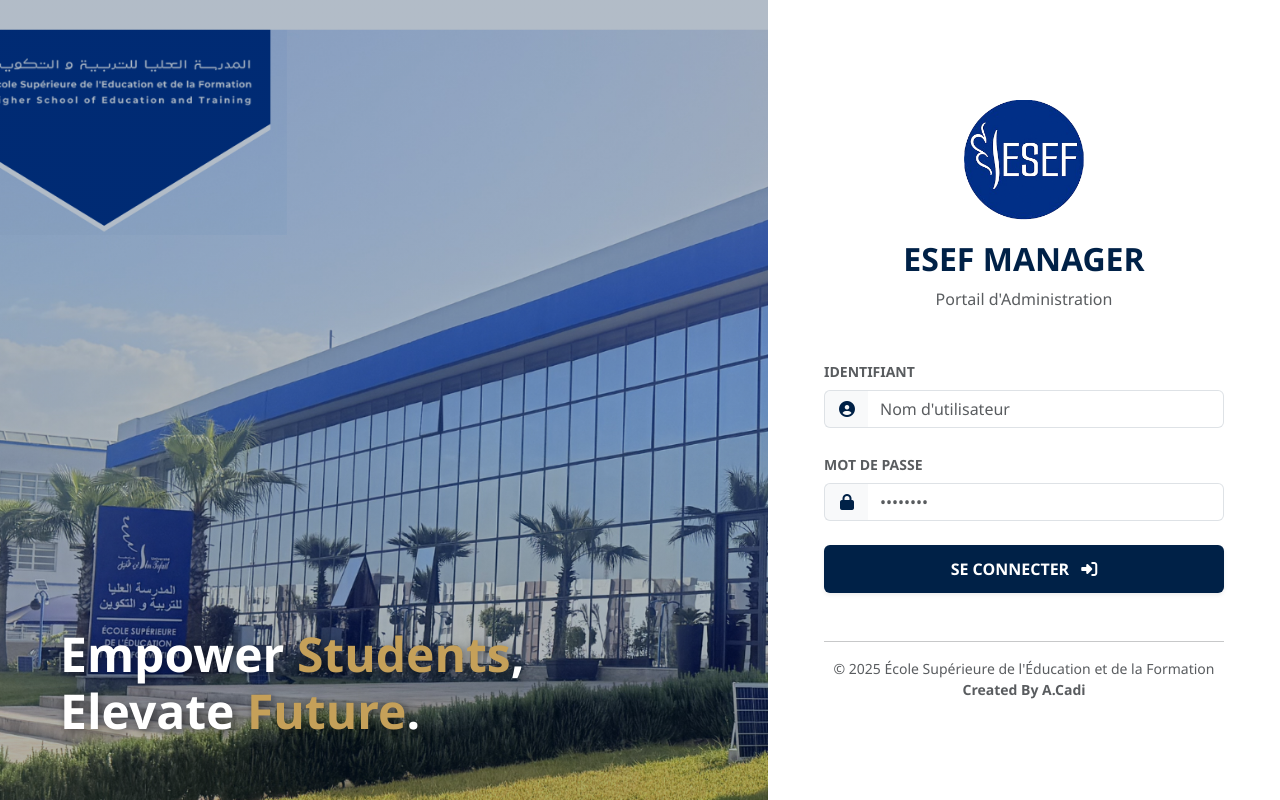
After one commit to 00DarkGhost00/Tracking_absence, a Flask app: page /login in a window 1280 px wide. The commit adds this page. Run offline with Flask 3, Linux system fonts and the light colour scheme; parts of the project's set-up code (start-up, migrations or seed data) failed here and were passed over.

Commit message:
Final Version

```diff
--- /dev/null
+++ b/Etapes.txt
@@ -0,0 +1,4 @@
+CMD ode Admin
+
+.\venv\Scripts\activate
+python app.py
--- a/app.py
+++ b/app.py
@@ -1,7 +1,10 @@
 import os, sqlite3
 import pandas as pd
+import socket
+from zeroconf import ServiceInfo, Zeroconf
 from flask import Flask, render_template, request, redirect, url_for, g
 from flask import send_file
+from flask import session, flash
 from datetime import datetime, timedelta
 
 app = Flask(__name__)
@@ -9,14 +12,51 @@ app.config['SECRET_KEY'] = 'esef_manager_2025'
 DATABASE = 'absence_tracker.db'
 
 
+
+
+# --- AUTH CONFIG ---
+ADMIN_USER = "admin"
+ADMIN_PASS = "esef2025" # Change this to your preferred password
+
+# --- LOGIN DECORATOR ---
+# This is a "gatekeeper" - if you aren't logged in, it kicks you to the login page
+from functools import wraps
+def login_required(f):
+    @wraps(f)
+    def decorated_function(*args, **kwargs):
+        if 'logged_in' not in session:
+            return redirect(url_for('login'))
+        return f(*args, **kwargs)
+    return decorated_function
+
+# --- NEW LOGIN ROUTES ---
+
+@app.route('/login', methods=['GET', 'POST'])
+def login():
+    if request.method == 'POST':
+        if request.form['username'] == ADMIN_USER and request.form['password'] == ADMIN_PASS:
+            session['logged_in'] = True
+            return redirect(url_for('dashboard'))
+        else:
+            flash("Identifiants incorrects", "danger")
+    return render_template('login.html')
+
+@app.route('/logout')
+def logout():
+    session.pop('logged_in', None)
+    return redirect(url_for('login'))
+
+
 # --- BACKUP & RESTORE ROUTES ---
 
 @app.route('/export_db')
+@login_required
 def export_db():
     # This sends the actual database file to the user's browser
     return send_file(DATABASE, as_attachment=True, download_name=f"backup_esef_{datetime.now().strftime('%Y-%m-%d')}.db")
 
 @app.route('/restore_db', methods=['POST'])
+@login_required
 def restore_db():
     if 'backup_file' in request.files:
         file = request.files['backup_file']
@@ -98,6 +138,7 @@ def get_stats_for_prof(prof_name):
 # --- 3. ROUTES ---
 
 @app.route('/')
+@login_required
 def index():
     db = get_db()
     try:
@@ -107,6 +148,7 @@ def index():
     return render_template('index.html', rooms=rooms, time_slots=slots, today=datetime.now().strftime('%Y-%m-%d'))
 
 @app.route('/process_absence', methods=['POST'])
+@login_required
 def process_absence():
     db = get_db()
     d, s, rms = request.form['date'], request.form['time_slot'], request.form.getlist('empty_rooms')
@@ -128,6 +170,7 @@ def process_absence():
     return redirect(url_for('dashboard'))
 
 @app.route('/dashboard')
+@login_required
 def dashboard():
     db = get_db()
     recent = db.execute("SELECT * FROM AbsenceRecords ORDER BY id DESC LIMIT 15").fetchall()
@@ -137,6 +180,7 @@ def dashboard():
     return render_template('dashboard.html', recent_absences=recent, top_prof=top_p, top_filiere=top_f, top_day=top_d)
 
 @app.route('/professors')
+@login_required
 def professors_list():
     db = get_db()
     try: profs = db.execute("SELECT DISTINCT Professeur FROM MasterSchedule ORDER BY Professeur").fetchall()
@@ -148,6 +192,7 @@ def professors_list():
     return render_template('professors.html', data=data)
 
 @app.route('/professor/<path:prof_name>')
+@login_required
 def professor_details(prof_name):
     db = get_db()
     theo, abs_h, ratt_h, real = get_stats_for_prof(prof_name)
@@ -159,8 +204,32 @@ def professor_details(prof_name):
                            absences=absences, rattrapages=rattrapages,
                            sem_start=s['value'] if s else "2025-10-06", sem_end=e['value'] if e else "2025-12-27")
 
-# --- THIS IS THE MISSING ROUTE CAUSING THE BUILDERROR ---
+
+@app.route('/rattrapages')
+@login_required
+def rattrapages_list():
+    db = get_db()
+    # Fetch all make-up sessions sorted by date
+    rattrapages = db.execute("SELECT * FROM RattSessions ORDER BY date_ratt DESC").fetchall()
+    return render_template('rattrapages.html', rattrapages=rattrapages)
+
+
+@app.route('/delete_ratt/<int:ratt_id>', methods=['POST'])
+def delete_ratt(ratt_id):
+    db = get_db()
+    # Find the professor's name before deleting the record
+    row = db.execute("SELECT Professeur FROM RattSessions WHERE id=?", (ratt_id,)).fetchone()
+    prof_name = row['Professeur'] if row else None
+
+    db.execute("DELETE FROM RattSessions WHERE id=?", (ratt_id,))
+    db.commit()
+
+    if prof_name:
+        return redirect(url_for('professor_details', prof_name=prof_name))
+    return redirect(url_for('rattrapages_list'))
+
 @app.route('/ratt_session')
+@login_required
 def ratt_session():
     db = get_db()
     try: profs = db.execute("SELECT DISTINCT Professeur FROM MasterSchedule ORDER BY Professeur").fetchall()
@@ -171,7 +240,7 @@ def ratt_session():
 @app.route('/process_ratt', methods=['POST'])
 def process_ratt():
     db = get_db()
-    # Updated to match your HTML 'name' attributes: 'professeur' and 'time_slot'
+
     db.execute("INSERT INTO RattSessions (date_ratt, Professeur, Lheure) VALUES (?,?,?)",
                (request.form['date'], request.form['professeur'], request.form['time_slot']))
     db.commit()
@@ -199,11 +268,19 @@ def manage_data():
     e = db.execute("SELECT value FROM Config WHERE key='sem_end'").fetchone()
     return render_template('manage.html', s=s['value'] if s else "2025-10-06", e=e['value'] if e else "2025-12-27")
 
-@app.route('/delete/<int:absence_id>', methods=['POST'])
+@app.route('/delete_absence/<int:absence_id>', methods=['POST'])
 def delete_absence(absence_id):
     db = get_db()
+    # Find the professor's name before deleting the record
+    row = db.execute("SELECT Professeur FROM AbsenceRecords WHERE id=?", (absence_id,)).fetchone()
+    prof_name = row['Professeur'] if row else None
+
     db.execute("DELETE FROM AbsenceRecords WHERE id=?", (absence_id,))
     db.commit()
+
+    # Redirect back to the professor's page if possible
+    if prof_name:
+        return redirect(url_for('professor_details', prof_name=prof_name))
     return redirect(url_for('dashboard'))
 
 @app.route('/reset_semester', methods=['POST'])
@@ -217,4 +294,30 @@ def reset_semester():
     return redirect(url_for('manage_data'))
 
 if __name__ == '__main__':
-    app.run(debug=True)
+    # 1. Get your local IP address automatically
+    s = socket.socket(socket.AF_INET, socket.SOCK_DGRAM)
+    s.connect(("8.8.8.8", 80))
+    local_ip = s.getsockname()[0]
+    s.close()
+
+    # 2. Broadcast the name "tracker.local" to the network
+    desc = {'path': '/'}
+    info = ServiceInfo(
+        "_http._tcp.local.",
+        "tracker._http._tcp.local.",
+        addresses=[socket.inet_aton(local_ip)],
+        port=80,
+        properties=desc,
+        server="tracker.local.",
+    )
+
+    zeroconf = Zeroconf()
+    zeroconf.register_service(info)
+    print(f"Broadcasting as http://tracker.local on {local_ip}")
+
+    try:
+        # Run on Port 80 so users don't have to type :5000
+        app.run(host='0.0.0.0', port=80)
+    finally:
+        zeroconf.unregister_service(info)
+        zeroconf.close()
--- /dev/null
+++ b/templates/login.html
@@ -0,0 +1,162 @@
+<!DOCTYPE html>
+<html lang="fr">
+<head>
+    <meta charset="UTF-8">
+    <meta name="viewport" content="width=device-width, initial-scale=1.0">
+    <title>Connexion - ESEF Tracker</title>
+    <link rel="stylesheet" href="https://cdnjs.cloudflare.com/ajax/libs/font-awesome/6.4.0/css/all.min.css">
+    <link href="https://cdn.jsdelivr.net/npm/bootstrap@5.3.0/dist/css/bootstrap.min.css" rel="stylesheet">
+
+    <style>
+        :root {
+            --navy: #002147;
+            --gold: #C5A059;
+        }
+
+        body, html {
+            height: 100%;
+            margin: 0;
+            font-family: 'Segoe UI', Roboto, Helvetica, Arial, sans-serif;
+            overflow: hidden;
+        }
+
+        .login-container {
+            display: flex;
+            height: 100vh;
+            width: 100%;
+        }
+
+        /* LEFT SIDE: THE IMAGE + SLOGAN */
+        .login-image {
+            flex: 1.2;
+            background: linear-gradient(rgba(0, 33, 71, 0.3), rgba(0, 33, 71, 0.3)),
+                        url("{{ url_for('static', filename='images/ESEF2.png') }}") no-repeat center center;
+            background-size: cover;
+            position: relative;
+            display: flex;
+            align-items: flex-end;
+            padding: 60px;
+        }
+
+        .slogan-text {
+            color: white;
+            font-size: 3rem;
+            font-weight: 800;
+            line-height: 1.2;
+            text-shadow: 2px 2px 10px rgba(0,0,0,0.5);
+        }
+
+        .slogan-text span {
+            color: var(--gold);
+        }
+
+        /* RIGHT SIDE: THE FORM */
+        .login-form-side {
+            flex: 0.8;
+            background: #ffffff;
+            display: flex;
+            align-items: center;
+            justify-content: center;
+            padding: 40px;
+        }
+
+        .form-box {
+            width: 100%;
+            max-width: 400px;
+        }
+
+        .text-navy { color: var(--navy); }
+
+        /* Ensure input icons have enough space and visibility */
+        .input-group-text {
+            background-color: #f8f9fa;
+            color: var(--navy) !important;
+            width: 45px;
+            justify-content: center;
+        }
+
+        .btn-navy {
+            background-color: var(--navy);
+            color: white;
+            padding: 12px;
+            font-weight: bold;
+            border: none;
+            transition: 0.3s;
+        }
+        .btn-navy:hover {
+            background-color: #003366;
+            color: white;
+            transform: translateY(-2px);
+        }
+
+        .logo-img { width: 120px; margin-bottom: 20px; }
+
+        @media (max-width: 992px) {
+            .login-image { display: none; }
+            .login-form-side { flex: 1; }
+        }
+    </style>
+</head>
+<body>
+
+<div class="login-container">
+    <div class="login-image d-none d-lg-flex">
+        <div class="slogan-text">
+            Empower <span>Students</span>,<br>
+            Elevate <span>Future</span>.
+        </div>
+    </div>
+
+    <div class="login-form-side">
+        <div class="form-box">
+            <div class="text-center mb-5">
+                <img src="{{ url_for('static', filename='images/logo.png') }}" class="logo-img" alt="ESEF Logo">
+                <h2 class="fw-bold text-navy">ESEF MANAGER</h2>
+                <p class="text-muted">Portail d'Administration</p>
+            </div>
+
+            {% with messages = get_flashed_messages(with_categories=true) %}
+                {% if messages %}
+                    {% for category, message in messages %}
+                        <div class="alert alert-{{ category }} py-2 small">{{ message }}</div>
+                    {% endfor %}
+                {% endif %}
+            {% endwith %}
+
+            <form method="POST">
+                <div class="mb-4">
+                    <label class="form-label fw-bold small text-uppercase text-muted">Identifiant</label>
+                    <div class="input-group">
+                        <span class="input-group-text border-end-0"><i class="fa-solid fa-circle-user"></i></span>
+                        <input type="text" name="username" class="form-control border-start-0" required placeholder="Nom d'utilisateur">
+                    </div>
+                </div>
+
+                <div class="mb-4">
+                    <label class="form-label fw-bold small text-uppercase text-muted">Mot de passe</label>
+                    <div class="input-group">
+                        <span class="input-group-text border-end-0"><i class="fa-solid fa-lock"></i></span>
+                        <input type="password" name="password" class="form-control border-start-0" required placeholder="••••••••">
+                    </div>
+                </div>
+
+                <div class="d-grid">
+                    <button type="submit" class="btn btn-navy shadow-sm">
+                        SE CONNECTER <i class="fa-solid fa-right-to-bracket ms-2"></i>
+                    </button>
+                </div>
+            </form>
+
+            <div class="mt-5 text-center">
+                <hr>
+                <div class="small text-muted">
+                    © 2025 École Supérieure de l'Éducation et de la Formation<br>
+                    <strong>Created By A.Cadi</strong>
+                </div>
+            </div>
+        </div>
+    </div>
+</div>
+
+</body>
+</html>
```
Also changed, not shown: templates/base.html (+10 -2 lines), templates/professor_details.html (+30 -10 lines), templates/ratt_session.html (+38 -3 lines), templates/rattrapages.html (added, +83 -0 lines), absence_tracker.db, static/images/ESEF.png (added), static/images/ESEF2.png (added).
